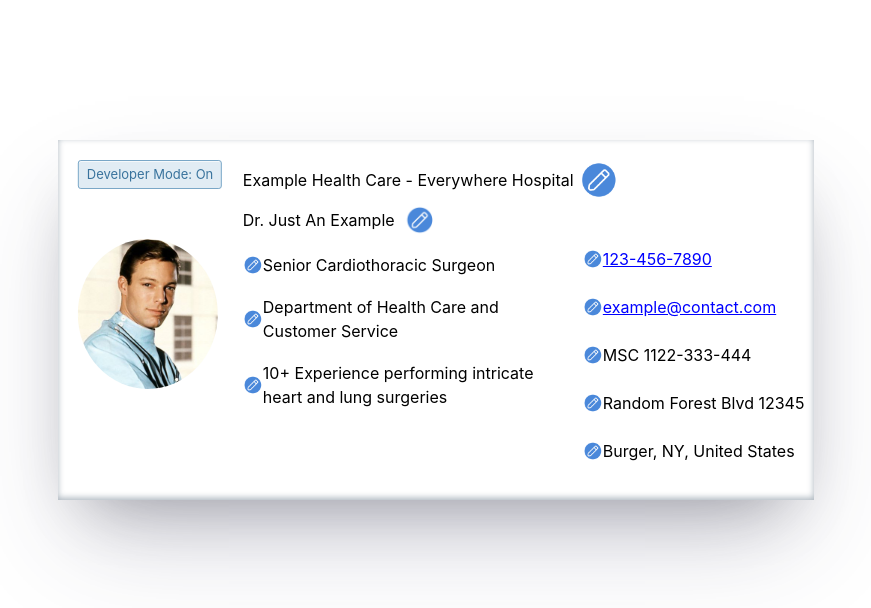
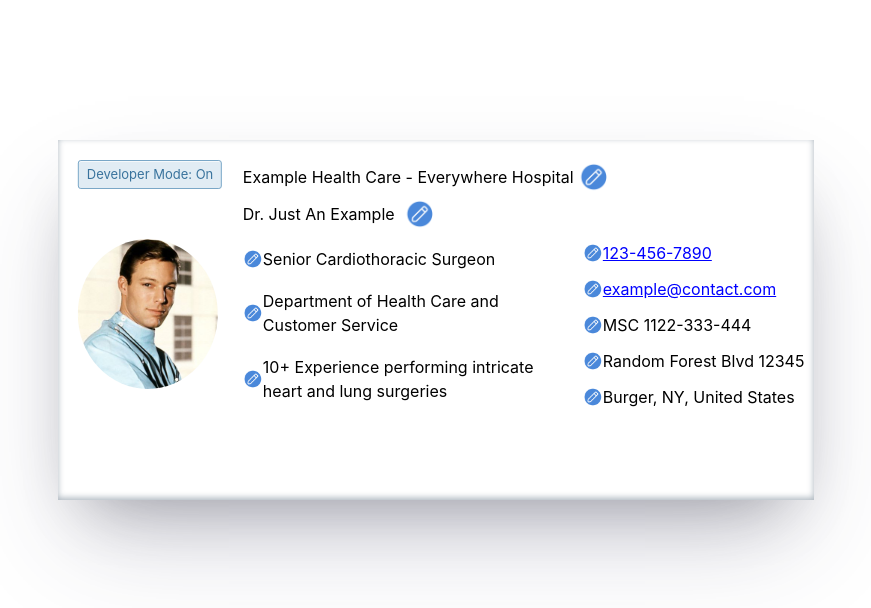
Before and after one commit to CodeRoadSoftwares/tealthy, a React (Vite) app in the folder frontend/: page / in a window 1280 px wide. Shown: the top 608 px of the page, without its empty margins (204-1075 px from the left). Built offline with nearby package versions, Linux system fonts and the light colour scheme.

Commit message:
use Styled Components

```diff
--- a/frontend/src/components/Card/CardAvatar.jsx
+++ b/frontend/src/components/Card/CardAvatar.jsx
@@ -1,27 +1,21 @@
-import React from 'react';
+import React from 'react'
+import doctorPicture from './sampledoctor.jpg'
 import styled from 'styled-components';
-import doctorPicture from './sampledoctor.jpg';
-
-const StyledCardAvatar = styled.div`
-  display: flex;
-  justify-content: center;
-  align-items: center;
-  margin-top: 50px;
-
-  img {
+// Information of Doctor:
+  // Title, Prefix, Name, Rating, Specialization Pronoun, Email, Number, AvailableTime, Experience, Total Appointments
+const StyledCardAvatar = styled.img`
     width: 150px;
     height: 150px;
     border-radius: 50%;
+    margin-top: 50px;
     object-fit: cover;
-  }
 `;
+const CardAvatar = ({DeveloperMode}) => {
+  return (
+    <div className='CardAvatar'>
+      <StyledCardAvatar src= {doctorPicture} alt = "Doctor" style={{width:"150px",marginTop:"50px",height:"150px"}}></StyledCardAvatar>
+    </div>
+  )
+}
 
-const CardAvatar = ({ DeveloperMode }) => {
-  return (
-    <StyledCardAvatar>
-      <img src={doctorPicture} alt="Doctor" />
-    </StyledCardAvatar>
-  );
-};
-
-export default CardAvatar;
+export default CardAvatar
--- a/frontend/src/components/Card/CardBody.jsx
+++ b/frontend/src/components/Card/CardBody.jsx
@@ -4,7 +4,8 @@ import DoctorIntroduction from './DoctorIntroduction';
 import DoctorContact from './DoctorContact';
 import QuickAction from './QuickAction';
 import styled from 'styled-components';
-
+// Information of Doctor:
+  // Title, Prefix, Name, Rating, Specialization Pronoun, Email, Number, AvailableTime, Experience, Total Appointments
 const StyledCardBody = styled.div`
   margin: 5px;
   font-family: -apple-system, system-ui, 'Segoe UI', 'Liberation Sans', sans-serif;
@@ -15,6 +16,7 @@ const StyledCardBody = styled.div`
 
     h2 {
       margin-right: 10px;
+      font:"bold";
     }
 
     img {
--- a/frontend/src/components/Card/CardContainer.jsx
+++ b/frontend/src/components/Card/CardContainer.jsx
@@ -2,7 +2,8 @@ import React, { useState } from 'react';
 import CardContent from './CardContent';
 import CardImage from './CardImage';
 import styled from 'styled-components';
-
+// Information of Doctor:
+  // Title, Prefix, Name, Rating, Specialization Pronoun, Email, Number, AvailableTime, Experience, Total Appointments
 const StyledCardContainer = styled.div`
   padding: 20px;
   display: inline-flex;
--- a/frontend/src/components/Card/CardContent.jsx
+++ b/frontend/src/components/Card/CardContent.jsx
@@ -1,9 +1,10 @@
-import React from 'react';
-import CardHeader from './CardHeader';
-import CardBody from './CardBody';
+import React from 'react'
+import CardHeader from './CardHeader'
+import CardBody from './CardBody'
 import styled from 'styled-components';
-
-const StyledCardContent = styled.div`
+// Information of Doctor:
+  // Title, Prefix, Name, Rating, Specialization Pronoun, Email, Number, AvailableTime, Experience, Total Appointments
+  const StyledCardContent = styled.div`
   font-family: -apple-system, system-ui, 'Segoe UI', 'Liberation Sans', sans-serif;
 `;
 
--- a/frontend/src/components/Card/CardHeader.jsx
+++ b/frontend/src/components/Card/CardHeader.jsx
@@ -1,7 +1,8 @@
-import React from 'react';
+import React from 'react'
 import edit from './edit.png';
 import styled from 'styled-components';
-
+// Information of Doctor:
+  // Title, Prefix, Name, Rating, Specialization Pronoun, Email, Number, AvailableTime, Experience, Total Appointments
 const HeaderContainer = styled.div`
   display: flex;
   align-items: center;
@@ -13,8 +14,8 @@ const Title = styled.h1`
 `;
 
 const EditIcon = styled.img`
-  width: 40px;
-  height: 40px;
+  width: 30px;
+  height: 30px;
   cursor: pointer;
 `;
 
--- a/frontend/src/components/Card/CardImage.jsx
+++ b/frontend/src/components/Card/CardImage.jsx
@@ -1,6 +1,8 @@
-import React from 'react';
+import React from 'react'
 import CardModeButton from './CardModeButton';
 import CardAvatar from './CardAvatar';
+// Information of Doctor:
+  // Title, Prefix, Name, Rating, Specialization Pronoun, Email, Number, AvailableTime, Experience, Total Appointments
   import styled from 'styled-components';
 
   const ImageContainer = styled.div`
--- a/frontend/src/components/Card/CardModeButton.jsx
+++ b/frontend/src/components/Card/CardModeButton.jsx
@@ -1,6 +1,7 @@
 import React from 'react';
 import styled from 'styled-components';
-
+// Information of Doctor:
+// Title, Prefix, Name, Rating, Specialization Pronoun, Email, Number, AvailableTime, Experience, Total Appointments
 const Button = styled.button`
   background-color: #e1ecf4;
   border-radius: 3px;
--- a/frontend/src/components/Card/DoctorContact.jsx
+++ b/frontend/src/components/Card/DoctorContact.jsx
@@ -1,13 +1,13 @@
 import React from 'react';
 import styled from 'styled-components';
 import edit from './edit.png';
-
+// Information of Doctor:
+// Title, Prefix, Name, Rating, Specialization Pronoun, Email, Number, AvailableTime, Experience, Total Appointments
 const ContactContainer = styled.div`
   margin-left: 10px;
   width: 330px;
   height: 20px;
-  display: flex;
-  flex-direction: column;
+  text-wrap: wrap;
 `;
 
 const ContactItem = styled.div`
--- a/frontend/src/components/Card/DoctorIntroduction.jsx
+++ b/frontend/src/components/Card/DoctorIntroduction.jsx
@@ -1,9 +1,11 @@
 import React from 'react';
 import edit from './edit.png';
 import styled from 'styled-components';
-
+// Information of Doctor:
+// Title, Prefix, Name, Rating, Specialization Pronoun, Email, Number, AvailableTime, Experience, Total Appointments
 const IntroContainer = styled.div`
   width: 330px;
+  height: 20px;
   text-wrap: wrap;
 `;
 
--- a/frontend/src/components/Card/QuickAction.jsx
+++ b/frontend/src/components/Card/QuickAction.jsx
@@ -1,5 +1,5 @@
 import React from 'react'
-import styled from 'styled-components'
+
 const QuickAction = () => {
   return (
     <div style={{height:"0px"}}>
```
Lines whose indentation alone changed are shown as unchanged.
